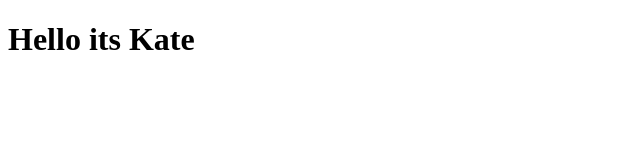
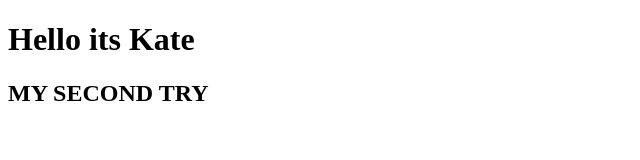
Before and after one commit to kadirozturk55/gameproject, a plain HTML site: page index.html in a window 1280 px wide. Shown: the whole page, without its empty margins (0-640 px from the left). Drawn offline with Linux system fonts and the light colour scheme.

Commit message:
Added h3 to html file

```diff
--- a/index.html
+++ b/index.html
@@ -7,5 +7,6 @@
 </head>
 <body>
     <h1>Hello its Kate</h1>
+    <h2>MY SECOND TRY </h2>
 </body>
 </html>
```
